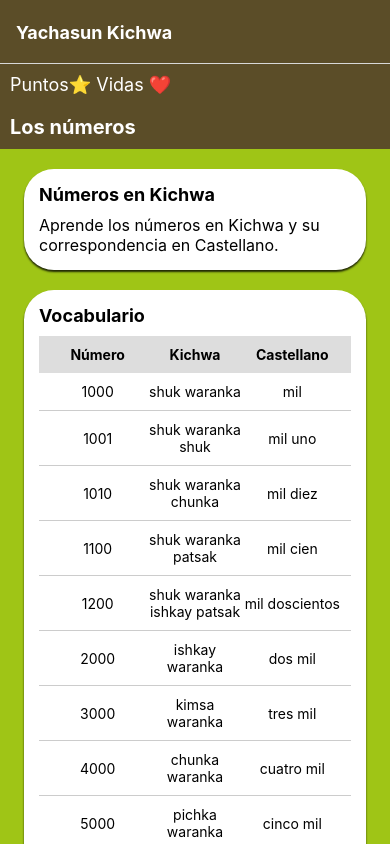
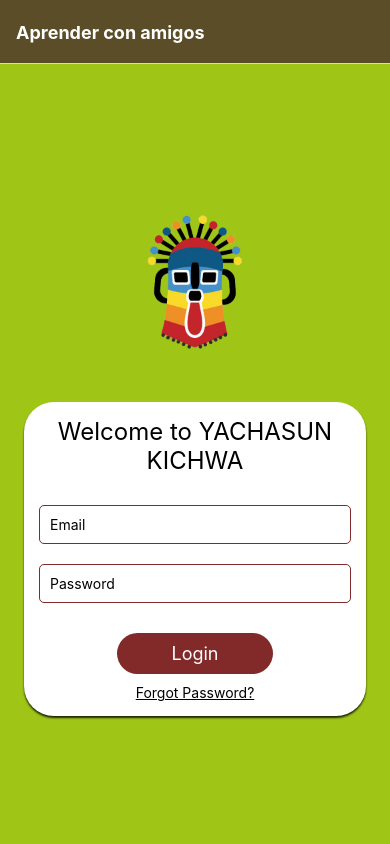
Before and after one commit to MAndresT12/yachasun-kichwa-first-page, a React Native app: screen /Login in a window 390 px wide. Shown: the top 844 px of the page. Built offline with nearby package versions, Linux system fonts and the light colour scheme.

Commit message:
Added login page
Created a Login.jsx page which is now the main page when the app stars

```diff
--- a/App.js
+++ b/App.js
@@ -3,6 +3,7 @@ import React from 'react';
 import { NavigationContainer } from '@react-navigation/native';
 import { createStackNavigator } from '@react-navigation/stack';
 import { StatusBar } from 'expo-status-bar';
+import Login from './src/components/Login';
 import Main from './src/components/Main';
 import FoodScreen from './src/components/FoodScreen';
 
@@ -13,7 +14,7 @@ export default function App() {
     <NavigationContainer>
       <StatusBar style="auto" />
       <Stack.Navigator
-        initialRouteName="Main"
+        initialRouteName="Login"
         screenOptions={{
           headerStyle: { backgroundColor: '#5B4D28' },
           headerTintColor: '#fff',
@@ -22,6 +23,11 @@ export default function App() {
         }}
       >
         {/*Aca Main debe ir otra pag pero por el momento dejarle la pag de los numeros */}
+        <Stack.Screen
+          name="Login"
+          component={Login}
+          options={{ title: 'Aprender con amigos' }}
+        />
         <Stack.Screen
           name="Main"
           component={Main}
--- a/src/components/Card.jsx
+++ b/src/components/Card.jsx
@@ -2,6 +2,7 @@ import React from 'react';
 import { View, Text, StyleSheet } from 'react-native';
 import { styles } from '../../styles/globalStyles';
 
+/*Preguntar por que usa un empty style en este componente? https://media1.tenor.com/m/lx2WSGRk8bcAAAAC/pulp-fiction-john-travolta.gif*/
 export const Card = ({ title, children, style }) => (
     <View style={[styles.cardContainer, style]}>
         <View style={styles.card}>
--- /dev/null
+++ b/src/components/Login.jsx
@@ -0,0 +1,96 @@
+import React, { useState } from 'react';
+import { View, Text, TextInput, StyleSheet, TouchableOpacity, Image, TouchableWithoutFeedback } from 'react-native';
+import { useNavigation } from '@react-navigation/native';
+import { styles } from '../../styles/globalStyles';
+import { Card } from './Card';
+
+const Login = () => {
+    const navigation = useNavigation();
+    const [email, setEmail] = useState('');
+    const [password, setPassword] = useState('');
+
+    const handleLogin = () => {
+        navigation.navigate('Main');
+    };
+
+    const image = require('../../assets/diablo-prototype.png');
+
+    return (
+        <View style={[styles.container, localStyles.loginContainer]}>
+            <Image source={image} style={localStyles.image} />
+            <Card style={styles.cardContent}>
+                <Text style={localStyles.title}>Welcome to YACHASUN KICHWA</Text>
+                <TextInput
+                    style={localStyles.input}
+                    placeholder="Email"
+                    value={email}
+                    onChangeText={setEmail}
+                />
+                <TextInput
+                    style={localStyles.input}
+                    placeholder="Password"
+                    value={password}
+                    onChangeText={setPassword}
+                    secureTextEntry
+                />
+                <View style={localStyles.buttonContainer}>
+                    <TouchableOpacity onPress={handleLogin} style={localStyles.button}>
+                        <Text style={localStyles.buttonText}>Login</Text>
+                    </TouchableOpacity>
+                    <TouchableWithoutFeedback>
+                        <Text style={localStyles.text}>Forgot Password?</Text>
+                    </TouchableWithoutFeedback>
+                </View>
+            </Card>
+        </View>
+    );
+};
+
+const localStyles = StyleSheet.create({
+    loginContainer: {
+        justifyContent: 'center',
+        alignItems: 'center',
+    },
+    title: {
+        fontSize: 24,
+        marginBottom: 20,
+        textAlign: 'center',
+    },
+    input: {
+        width: '100%',
+        padding: 10,
+        marginVertical: 10,
+        borderWidth: 1,
+        borderColor: '#822929',
+        borderRadius: 5,
+    },
+    buttonContainer: {
+        width: '100%',
+        alignItems: 'center',
+    },
+    button: {
+        width: '50%',
+        justifyContent: 'center',
+        alignItems: 'center',
+        backgroundColor: '#822929',
+        padding: 10,
+        borderRadius: 40,
+        marginTop: 20,
+    },
+    buttonText: {
+        color: '#fff',
+        fontSize: 18,
+    },
+    image: {
+        width: 200,
+        height: 200,
+        borderRadius: 25,
+    },
+    text: {
+        marginTop: 10,
+        color: '#000',
+        textDecorationLine: 'underline'
+    }
+});
+
+export default Login;
--- a/src/components/Main.jsx
+++ b/src/components/Main.jsx
@@ -49,7 +49,7 @@ const Main = () => {
                     <Card title="Números en Kichwa">
                         <Text style={styles.cardContent}>Aprende los números en Kichwa y su correspondencia en Castellano.</Text>
                     </Card>
-                    <Card>
+                    <Card title="Vocabulario">
                         <Text style={styles.vocabularyTitle}>Vocabulario</Text>
                         <View style={styles.vocabularyTable}>
                             <View style={styles.tableHeader}>
--- a/src/components/VocabularyColumn.jsx
+++ b/src/components/VocabularyColumn.jsx
@@ -1,3 +1,5 @@
+/*Parece que este componente no se usa en ninguna parte del proyecto, preguntar a Milton. Recuerdale Copilot, recuerdaleeeeeee*/
+
 import React from 'react';
 import { View, Text, TouchableWithoutFeedback } from 'react-native';
 import { styles } from '../../styles/globalStyles';
```
Also changed, not shown: assets/diablo-prototype.png (added).
